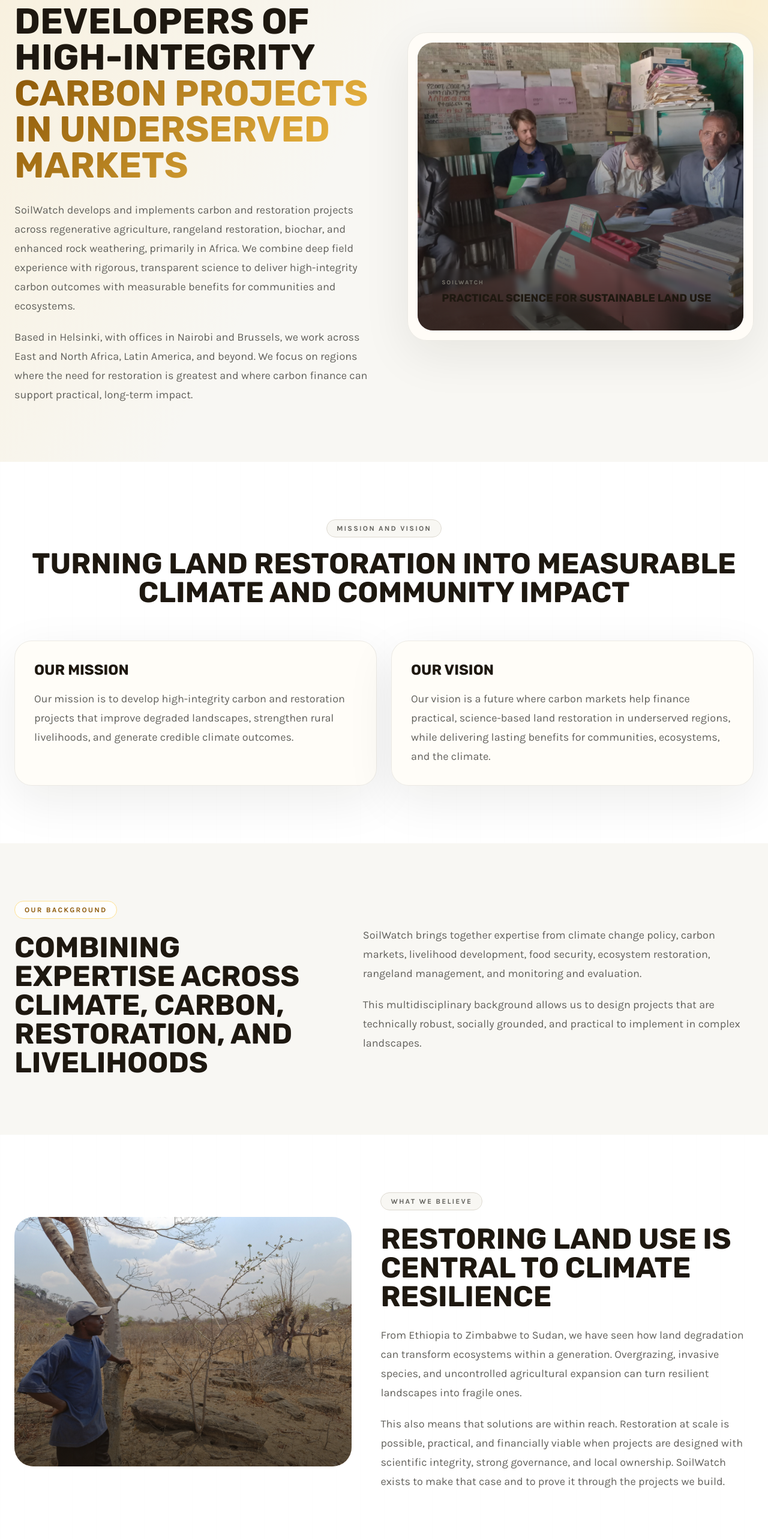
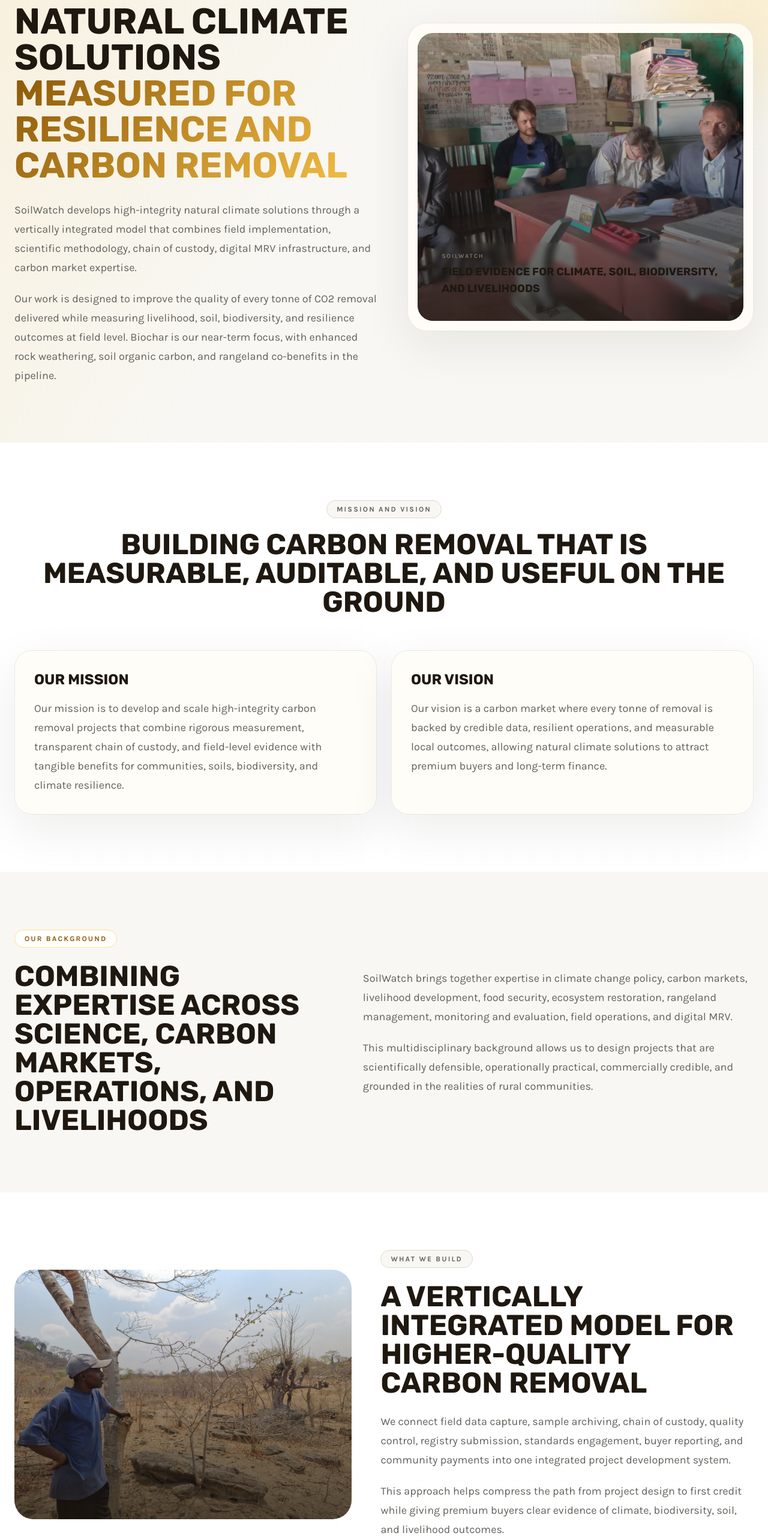
Before and after one commit to SoilWatch/soilwatch-website, a Next.js app: page /about in a window 1280 px wide. Shown: the part 180-2746 px from the top of the page at 60% size. Built offline with nearby package versions, Linux system fonts and the light colour scheme.

Commit message:
adapting about

```diff
--- a/src/app/about/page.tsx
+++ b/src/app/about/page.tsx
@@ -11,25 +11,25 @@ const values = [
     icon: Beaker,
     title: 'Scientific Rigour',
     description:
-      'We ground our work in defensible science, transparent methods, and evidence-based decision-making. We avoid black-box approaches and welcome scrutiny because robust work improves through examination.',
+      'We ground our work in defensible science, transparent methods, and field-level evidence. We welcome scrutiny because high-integrity carbon removal depends on methods that can be tested, audited, and improved.',
   },
   {
     icon: ShieldCheck,
     title: 'Integrity And Transparency',
     description:
-      'We communicate clearly about methods, assumptions, limitations, and results so partners can make informed decisions with confidence.',
+      'We communicate clearly about methods, assumptions, limitations, chain of custody, and results so buyers, partners, and communities can make decisions with confidence.',
   },
   {
     icon: HeartHandshake,
-    title: 'Long-Term Partnership',
+    title: 'Partnership And Livelihoods',
     description:
-      'We work as collaborators, not distant vendors. We take project outcomes seriously and support partners from design through implementation and monitoring.',
+      'We work with local implementers, communities, NGOs, scientific partners, and buyers to build projects that support climate outcomes alongside livelihood, soil, biodiversity, and resilience benefits.',
   },
   {
     icon: BookOpen,
     title: 'Learning And Adaptation',
     description:
-      'We continuously improve our approaches by combining field experience with evolving science, remote sensing, data systems, and analytical tools.',
+      'We continuously improve our approaches by combining field experience, methodology development, digital MRV, remote sensing, data systems, and evolving carbon market standards.',
   },
 ]
 
@@ -68,21 +68,20 @@ export default function AboutPage() {
               </div>
 
               <h1 className="reveal mt-7 font-display text-5xl font-bold uppercase leading-[0.94] text-soil-900 opacity-0 delay-100 md:text-6xl">
-                Developers Of High-Integrity
-                <span className="gradient-text block">Carbon Projects In Underserved Markets</span>
+                Natural Climate Solutions
+                <span className="gradient-text block">Measured For Resilience And Carbon Removal</span>
               </h1>
 
               <p className="reveal mt-7 max-w-3xl text-lg leading-8 text-soil-600 opacity-0 delay-200">
-                SoilWatch develops and implements carbon and restoration projects across regenerative agriculture,
-                rangeland restoration, biochar, and enhanced rock weathering, primarily in Africa. We combine deep
-                field experience with rigorous, transparent science to deliver high-integrity carbon outcomes with
-                measurable benefits for communities and ecosystems.
+                SoilWatch develops high-integrity natural climate solutions through a vertically integrated model that
+                combines field implementation, scientific methodology, chain of custody, digital MRV infrastructure,
+                and carbon market expertise.
               </p>
 
               <p className="reveal mt-5 max-w-3xl text-lg leading-8 text-soil-600 opacity-0 delay-300">
-                Based in Helsinki, with offices in Nairobi and Brussels, we work across East and North Africa, Latin
-                America, and beyond. We focus on regions where the need for restoration is greatest and where carbon
-                finance can support practical, long-term impact.
+                Our work is designed to improve the quality of every tonne of CO2 removal delivered while measuring
+                livelihood, soil, biodiversity, and resilience outcomes at field level. Biochar is our near-term focus,
+                with enhanced rock weathering, soil organic carbon, and rangeland co-benefits in the pipeline.
               </p>
             </div>
 
@@ -103,7 +102,7 @@ export default function AboutPage() {
                       SoilWatch
                     </div>
                     <div className="mt-1 font-display text-lg font-bold uppercase text-soil-900">
-                      Practical science for sustainable land use
+                      Field evidence for climate, soil, biodiversity, and livelihoods
                     </div>
                   </div>
                 </div>
@@ -123,7 +122,7 @@ export default function AboutPage() {
             </div>
 
             <h2 className="font-display text-4xl font-bold uppercase text-soil-900 md:text-5xl">
-              Turning Land Restoration Into Measurable Climate And Community Impact
+              Building Carbon Removal That Is Measurable, Auditable, And Useful On The Ground
             </h2>
           </div>
 
@@ -131,16 +130,18 @@ export default function AboutPage() {
             <div className="reveal soft-panel rounded-[1.8rem] p-8 opacity-0">
               <h3 className="mb-4 font-display text-2xl font-bold uppercase text-soil-900">Our Mission</h3>
               <p className="text-lg leading-8 text-soil-600">
-                Our mission is to develop high-integrity carbon and restoration projects that improve degraded
-                landscapes, strengthen rural livelihoods, and generate credible climate outcomes.
+                Our mission is to develop and scale high-integrity carbon removal projects that combine rigorous
+                measurement, transparent chain of custody, and field-level evidence with tangible benefits for
+                communities, soils, biodiversity, and climate resilience.
               </p>
             </div>
 
             <div className="reveal soft-panel rounded-[1.8rem] p-8 opacity-0 delay-100">
               <h3 className="mb-4 font-display text-2xl font-bold uppercase text-soil-900">Our Vision</h3>
               <p className="text-lg leading-8 text-soil-600">
-                Our vision is a future where carbon markets help finance practical, science-based land restoration in
-                underserved regions, while delivering lasting benefits for communities, ecosystems, and the climate.
+                Our vision is a carbon market where every tonne of removal is backed by credible data, resilient
+                operations, and measurable local outcomes, allowing natural climate solutions to attract premium buyers
+                and long-term finance.
               </p>
             </div>
           </div>
@@ -156,18 +157,19 @@ export default function AboutPage() {
               </div>
 
               <h2 className="reveal mt-6 font-display text-4xl font-bold uppercase text-soil-900 opacity-0 delay-100 md:text-5xl">
-                Combining Expertise Across Climate, Carbon, Restoration, And Livelihoods
+                Combining Expertise Across Science, Carbon Markets, Operations, And Livelihoods
               </h2>
             </div>
 
             <div className="reveal space-y-5 text-lg leading-8 text-soil-600 opacity-0 delay-200">
               <p>
-                SoilWatch brings together expertise from climate change policy, carbon markets, livelihood development,
-                food security, ecosystem restoration, rangeland management, and monitoring and evaluation.
+                SoilWatch brings together expertise in climate change policy, carbon markets, livelihood development,
+                food security, ecosystem restoration, rangeland management, monitoring and evaluation, field operations,
+                and digital MRV.
               </p>
               <p>
-                This multidisciplinary background allows us to design projects that are technically robust, socially
-                grounded, and practical to implement in complex landscapes.
+                This multidisciplinary background allows us to design projects that are scientifically defensible,
+                operationally practical, commercially credible, and grounded in the realities of rural communities.
               </p>
             </div>
           </div>
@@ -194,23 +196,22 @@ export default function AboutPage() {
 
             <div>
               <div className="reveal inline-flex items-center gap-2 rounded-full border border-soil-200 bg-soil-50 px-4 py-1.5 text-xs font-bold uppercase tracking-[0.18em] text-soil-600 opacity-0">
-                What We Believe
+                What We Build
               </div>
 
               <h2 className="reveal mt-6 font-display text-4xl font-bold uppercase text-soil-900 opacity-0 delay-100 md:text-5xl">
-                Restoring Land Use Is Central To Climate Resilience
+                A Vertically Integrated Model For Higher-Quality Carbon Removal
               </h2>
 
               <div className="reveal mt-6 space-y-5 text-lg leading-8 text-soil-600 opacity-0 delay-200">
                 <p>
-                  From Ethiopia to Zimbabwe to Sudan, we have seen how land degradation can transform ecosystems
-                  within a generation. Overgrazing, invasive species, and uncontrolled agricultural expansion can turn
-                  resilient landscapes into fragile ones.
+                  We connect field data capture, sample archiving, chain of custody, quality control, registry
+                  submission, standards engagement, buyer reporting, and community payments into one integrated project
+                  development system.
                 </p>
                 <p>
-                  This also means that solutions are within reach. Restoration at scale is possible, practical, and
-                  financially viable when projects are designed with scientific integrity, strong governance, and local
-                  ownership. SoilWatch exists to make that case and to prove it through the projects we build.
+                  This approach helps compress the path from project design to first credit while giving premium buyers
+                  clear evidence of climate, biodiversity, soil, and livelihood outcomes.
                 </p>
               </div>
             </div>
@@ -224,47 +225,45 @@ export default function AboutPage() {
         <div className="relative z-10 mx-auto max-w-5xl px-6">
           <div className="reveal mb-12 text-center opacity-0">
             <div className="mb-5 inline-flex items-center gap-2 rounded-full border border-white/10 bg-white/5 px-4 py-1.5 text-xs font-bold uppercase tracking-[0.18em] text-earth-200">
-              Our NbS Philosophy
+              Our Platform Logic
             </div>
 
             <h2 className="font-display text-4xl font-bold uppercase text-white md:text-5xl">
-              Why We Work
-              <span className="block text-earth-300">With Nature</span>
+              Methodology-Agnostic By Design
+              <span className="block text-earth-300">Built For A Portfolio Of Carbon Pathways</span>
             </h2>
           </div>
 
           <div className="reveal grid gap-6 opacity-0 delay-100 md:grid-cols-3">
             <div className="rounded-[1.8rem] border border-white/10 bg-white/[0.04] p-7">
               <h3 className="mb-3 font-display text-base font-bold uppercase text-earth-300">
-                The Permanence Argument
+                Biochar Today
               </h3>
               <p className="text-sm leading-7 text-white/70">
-                There is growing pressure to exclude nature-based solutions from carbon markets on grounds of
-                permanence. We disagree. Permanence is a design question, not a reason to exclude an entire category of
-                solutions. Well-designed NbS projects with strong governance, community ownership, and monitoring can
-                achieve durable outcomes.
+                Biochar is the near-term carbon removal pathway in our portfolio. It allows us to build operational
+                protocols, field data systems, chain-of-custody logic, and buyer-facing evidence around durable carbon
+                removal.
               </p>
             </div>
 
             <div className="rounded-[1.8rem] border border-white/10 bg-white/[0.04] p-7">
               <h3 className="mb-3 font-display text-base font-bold uppercase text-earth-300">
-                Irreplaceable Co-Benefits
+                ERW, SOC, And Rangelands
               </h3>
               <p className="text-sm leading-7 text-white/70">
-                When implemented correctly, NbS delivers co-benefits that technological solutions cannot replicate:
-                biodiversity, food security, water cycles, rural livelihoods, and social stability. These are not
-                secondary; they are often the primary reason communities and governments engage with carbon projects.
+                Enhanced rock weathering, soil organic carbon, and rangeland co-benefits are part of the longer-term
+                portfolio logic. The platform is designed to support multiple methodologies rather than depend on a
+                single carbon pathway.
               </p>
             </div>
 
             <div className="rounded-[1.8rem] border border-white/10 bg-white/[0.04] p-7">
               <h3 className="mb-3 font-display text-base font-bold uppercase text-earth-300">
-                Maximising Durability
+                Digital MRV Infrastructure
               </h3>
               <p className="text-sm leading-7 text-white/70">
-                We incorporate other carbon pools, including biochar and enhanced rock weathering bicarbonates, where
-                appropriate, maximising both durability and impact within the same project. NbS and technological carbon
-                removal are complementary, not competing. We use both where the science supports it.
+                Our digital MRV infrastructure supports data capture, analytics, evidence packages, buyer interfaces,
+                and platform-ready integration for marketplaces, developers, NGOs, and corporate buyers.
               </p>
             </div>
           </div>
@@ -283,8 +282,8 @@ export default function AboutPage() {
             </h2>
 
             <p className="mx-auto max-w-3xl text-lg leading-8 text-soil-600">
-              These values shape how we work with partners, communities, and projects across restoration, carbon, and
-              sustainable land use systems.
+              These values shape how we work with communities, field implementers, scientific partners, carbon market
+              standards, project developers, marketplaces, and corporate buyers.
             </p>
           </div>
 
```
